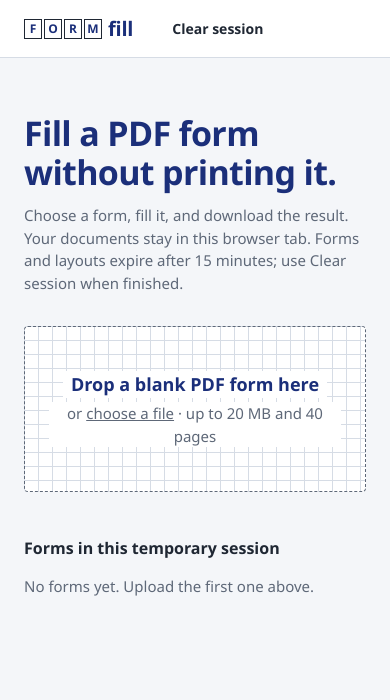
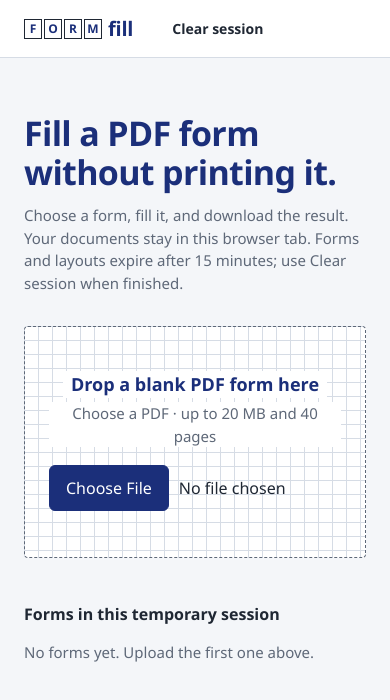
Before and after one commit to mohanreddy7892/formfill, a React (Vite) app in the folder frontend/: page / in a window 390 px wide. Shown: the top 700 px of the page. Built offline with nearby package versions, Linux system fonts and the light colour scheme.

Commit message:
Use visible native upload controls for mobile file selection

```diff
--- a/frontend/src/components/Documents.jsx
+++ b/frontend/src/components/Documents.jsx
@@ -92,11 +92,12 @@ export default function Documents({ formId, tpl, values, effective, setValues, o
       </header>
 
       <div className="docs-body">
-        <label className="dropzone small" onDragOver={(e) => e.preventDefault()} onDrop={(e) => { e.preventDefault(); add(e.dataTransfer.files); }}>
-          <input type="file" multiple accept="application/pdf,image/png,image/jpeg,image/webp" hidden onChange={(e) => { add(e.target.files); e.target.value = ""; }} />
+        <div className="dropzone small" onDragOver={(e) => e.preventDefault()} onDrop={(e) => { e.preventDefault(); add(e.dataTransfer.files); }}>
           <span className="dropzone-title">Add bills, reports, discharge summary, cheque, ID…</span>
           <span className="dropzone-sub">Photos or PDFs · {features?.ocr ? "bills are read automatically" : "automatic reading unavailable"}</span>
-        </label>
+          <input className="file-picker" type="file" multiple accept=".pdf,.png,.jpg,.jpeg,.webp,application/pdf,image/png,image/jpeg,image/webp" aria-label="Choose supporting documents" disabled={!!busy}
+            onChange={(e) => { const files = Array.from(e.currentTarget.files || []); if (!files.length) return; e.currentTarget.value = ""; add(files); }} />
+        </div>
 
         {window.__FORMFILL_DEMO__ && docs.length === 0 && (
           <button className="btn sample-btn" onClick={() => add(window.__FORMFILL_DEMO__.sampleFiles())}>
--- a/frontend/src/components/Library.jsx
+++ b/frontend/src/components/Library.jsx
@@ -1,4 +1,4 @@
-import { useEffect, useRef, useState } from "react";
+import { useEffect, useState } from "react";
 import { api } from "../api.js";
 
 export default function Library({ go }) {
@@ -6,13 +6,12 @@ export default function Library({ go }) {
   const [busy, setBusy] = useState(false);
   const [error, setError] = useState("");
   const [drag, setDrag] = useState(false);
-  const input = useRef();
 
   const load = () => api.templates().then(setItems).catch((e) => setError(e.message));
   useEffect(() => { load(); }, []);
 
   async function upload(file) {
-    if (!file) return;
+    if (!file || busy) return;
     setError(""); setBusy(true);
     try {
       const r = await api.upload(file);
@@ -33,16 +32,17 @@ export default function Library({ go }) {
         <p>Choose a form, fill it, and download the result. Your documents stay in this browser tab. Forms and layouts expire after 15 minutes; use Clear session when finished.</p>
       </div>
 
-      <label
+      <div
         className={`dropzone ${drag ? "is-drag" : ""}`}
         onDragOver={(e) => { e.preventDefault(); setDrag(true); }}
         onDragLeave={() => setDrag(false)}
         onDrop={(e) => { e.preventDefault(); setDrag(false); upload(e.dataTransfer.files[0]); }}
       >
-        <input ref={input} type="file" accept="application/pdf" hidden onChange={(e) => { const file = e.target.files[0]; e.target.value = ""; upload(file); }} />
         <span className="dropzone-title">{busy ? "Reading the form…" : "Drop a blank PDF form here"}</span>
-        <span className="dropzone-sub">or <u>choose a file</u> · up to 20 MB and 40 pages</span>
-      </label>
+        <span className="dropzone-sub">Choose a PDF · up to 20 MB and 40 pages</span>
+        <input className="file-picker" type="file" accept=".pdf,application/pdf" aria-label="Choose a blank PDF form" disabled={busy}
+          onChange={(e) => { const file = e.currentTarget.files?.[0]; if (!file) return; e.currentTarget.value = ""; upload(file); }} />
+      </div>
       {error && <p className="error" role="alert">{error}</p>}
 
       <h2 className="section-title">Forms in this temporary session</h2>
--- a/frontend/src/styles.css
+++ b/frontend/src/styles.css
@@ -245,3 +245,9 @@ dialog.docs::backdrop { background: rgba(31, 39, 51, 0.45); }
 .text-box-size { display: grid; grid-template-columns: 1fr 1fr; gap: 8px; }
 .text-box-size input { width: 100%; min-width: 0; }
 @media(max-width:700px) { .designer .seg { flex-wrap: wrap; } .designer .seg button { min-height: 44px; } }
+
+/* Keep the native upload control visible and directly tappable. */
+.file-picker { display: block; width: min(100%, 360px); min-height: 48px; margin-top: 14px; font-size: 16px; color: var(--slate); }
+.file-picker::file-selector-button { min-height: 44px; margin-right: 10px; padding: 10px 16px; border: 1px solid var(--ink); border-radius: 6px; background: var(--ink); color: #fff; font: inherit; cursor: pointer; }
+.file-picker:focus-visible { outline: 3px solid var(--ink); outline-offset: 4px; }
+.file-picker:disabled { opacity: .6; }
```
Also changed, not shown: 1 other file (tests, documents, lock files or other folders).
